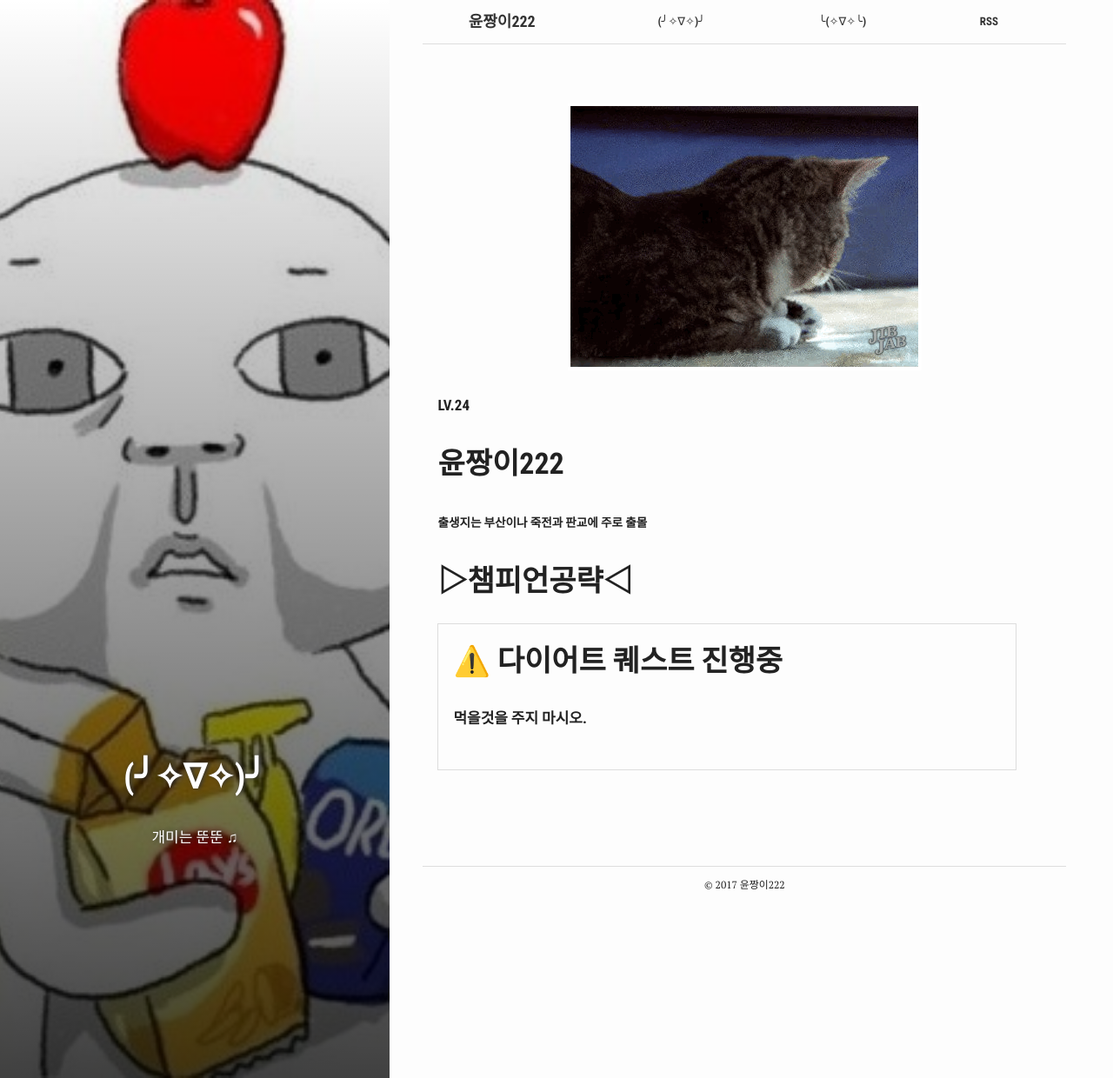
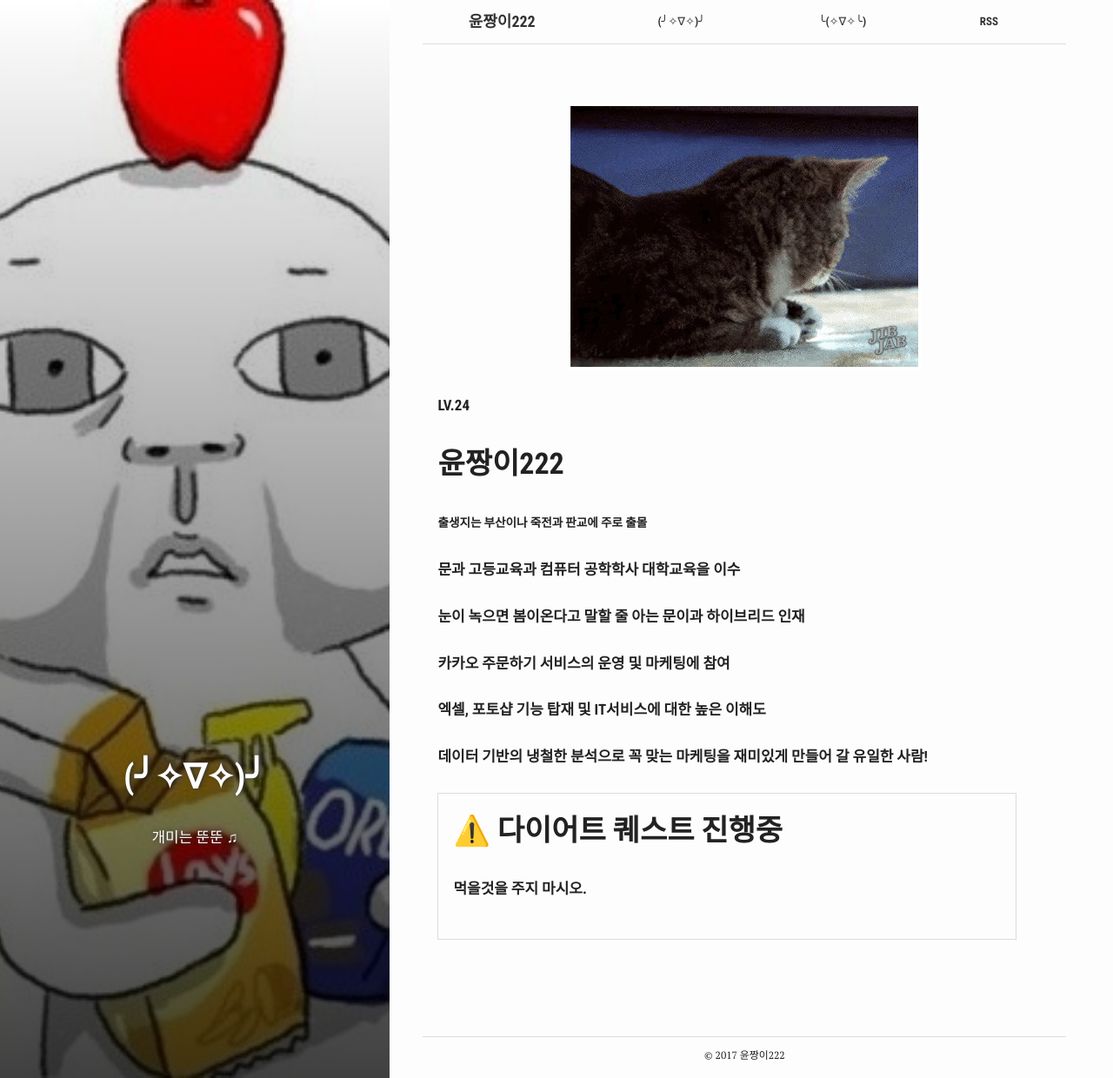
Before and after one commit to yunzzang222/queserasera_zz, a Jekyll site: the page built from (╯✧∇✧)╯.md, in a window 1280 px wide and 1240 px high. Shown: the whole window at 87% size. Built offline with Jekyll 4.4.1, drawn with Linux system fonts in a browser that asks for light colours.

Commit message:
Update (╯✧∇✧)╯.md

```diff
--- a/(╯✧∇✧)╯.md
+++ b/(╯✧∇✧)╯.md
@@ -15,7 +15,11 @@ active: (╯✧∇✧)╯
 # 윤짱이222
 ###### 출생지는 부산이나 죽전과 판교에 주로 출몰
 
-# ▷챔피언공략◁
+##### 문과 고등교육과 컴퓨터 공학학사 대학교육을 이수
+##### 눈이 녹으면 봄이온다고 말할 줄 아는 문이과 하이브리드 인재
+##### 카카오 주문하기 서비스의 운영 및 마케팅에 참여
+##### 엑셀, 포토샵 기능 탑재 및 IT서비스에 대한 높은 이해도
+##### 데이터 기반의 냉철한 분석으로 꼭 맞는 마케팅을 재미있게 만들어 갈 유일한 사람!
 
 
 
```
